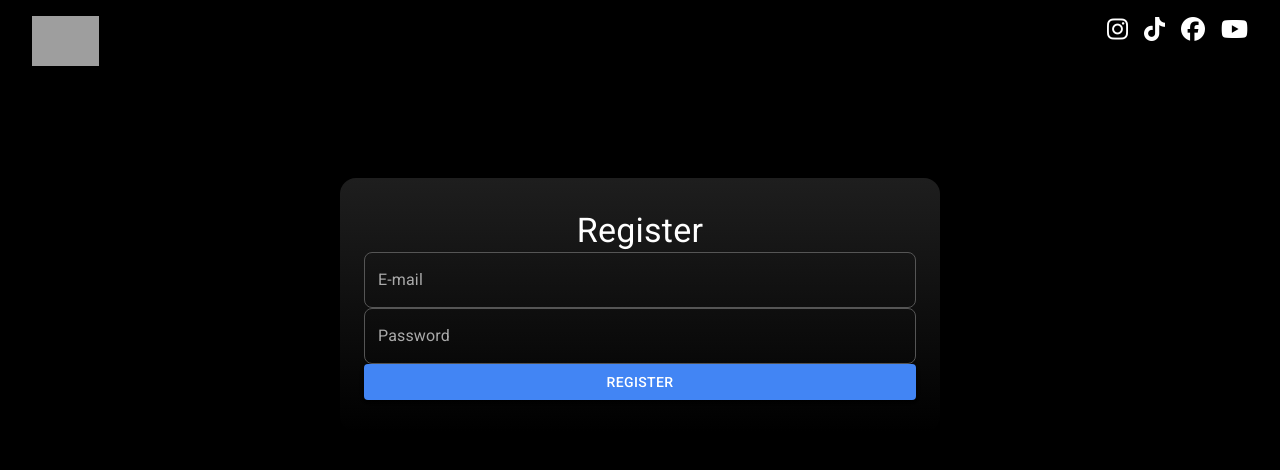
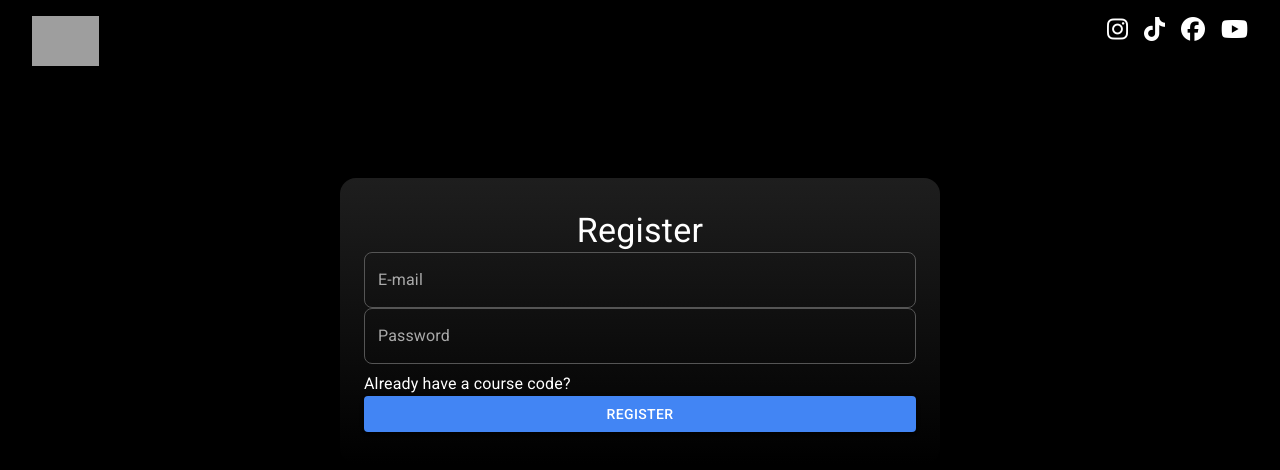
Before and after one commit to astro-yk/courses-app, a Next.js app: page /register in a window 1280 px wide. Shown: the top 470 px of the page. Built offline with nearby package versions, Linux system fonts and the light colour scheme; grey boxes are pictures that could not be loaded.

Commit message:
Registration

```diff
--- /dev/null
+++ b/components/ClickableTypography.js
@@ -0,0 +1,10 @@
+import {Typography, styled} from "@mui/material";
+
+const ClickableTypography = styled(Typography)({
+    "&:hover": {
+      color: "#4285f4"
+  }
+
+})
+
+export default ClickableTypography;
--- a/pages/register.js
+++ b/pages/register.js
@@ -5,6 +5,7 @@ import { backend_url } from "../utils/constants";
 import styles from '../styles/Register.module.css';
 import Header from "@/components/Header";
 import { handleLogin, handleFailedLogin } from "@/utils/requests";
+import ClickableTypography from "@/components/ClickableTypography";
 
 
 function register_account(email, password, setErrorMessages, setSuccessMessages, router, successMessages) {
@@ -58,6 +59,8 @@ export default function Register() {
   const [password, setPassword] = useState("");
   const [errorMessages, setErrorMessages] = useState([]);
   const [successMessages, setSuccessMessages] = useState([]);
+  const [courseCode, setCourseCode] = useState("");
+  const [showCourseCodes, setShowCourseCodes] = useState(false);
   const router = useRouter();
 
   return (
@@ -87,8 +90,26 @@ export default function Register() {
           onChange={(e) => setPassword(e.target.value)}
         />
 
+        <ClickableTypography variant="body1" sx={{ marginTop: "0.5em" }} onClick={() => setShowCourseCodes(showCode => !showCode)}>
+          Already have a course code?
+        </ClickableTypography>
+
+      {showCourseCodes ? (
+        <TextField
+          id="course_code"
+          label="Course Code"
+          variant="outlined"
+          type="text"
+          fullWidth
+          className={styles.textField}
+          onChange={(e) => setCourseCode(e.target.value)}
+        />
+      ) : <div />}
+
         <Button fullWidth className={styles.button} variant="contained" onClick={() => register_account(email, password, setErrorMessages, setSuccessMessages, router, successMessages)}>Register</Button>
       </Container>
+
+
 
       <Container maxWidth="sm">
         {errorMessages.map((item, index) => (
--- a/styles/Register.module.css
+++ b/styles/Register.module.css
@@ -45,7 +45,7 @@
 }
 
 .button {
-    margin-top: 2em;
+    margin-top: 1em;
     background: #4285f4 !important;
     color: #fff !important;
     transition: background 0.3s ease;
```
